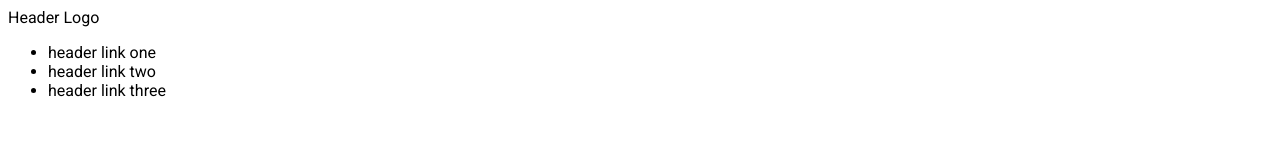
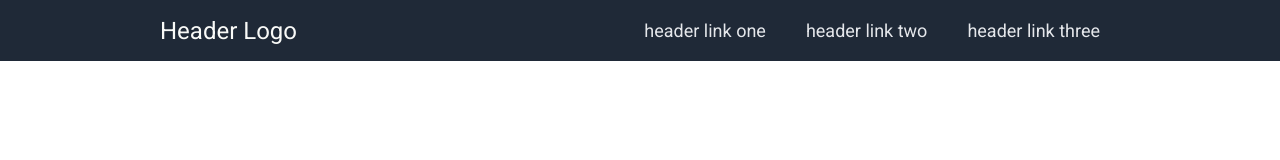
Before and after one commit to soulman911/flex-project, a plain HTML site: page index.html in a window 1280 px wide. Drawn offline with Linux system fonts and the light colour scheme.

Commit message:
Edit CSS for the header

```diff
--- a/style.css
+++ b/style.css
@@ -1,5 +1,32 @@
 body {
+    margin: 0;
     font-family: Roboto, sans-serif;
     display: flex;
     flex-direction: column;
 }
+
+.header {
+    display: flex;
+    background-color: #1F2937;
+    padding: 0 10em;
+    align-items: center;
+}
+
+.logo {
+    flex: 1;
+    color: #F9FAF8;
+    font-size: 24px;
+}
+
+ul {
+    display: flex;
+    margin: 0;
+    padding: 0;
+    list-style-type: none;
+}
+
+li {
+    font-size: 18px;
+    color: #E5E7EB;
+    margin: 20px;
+}
```
